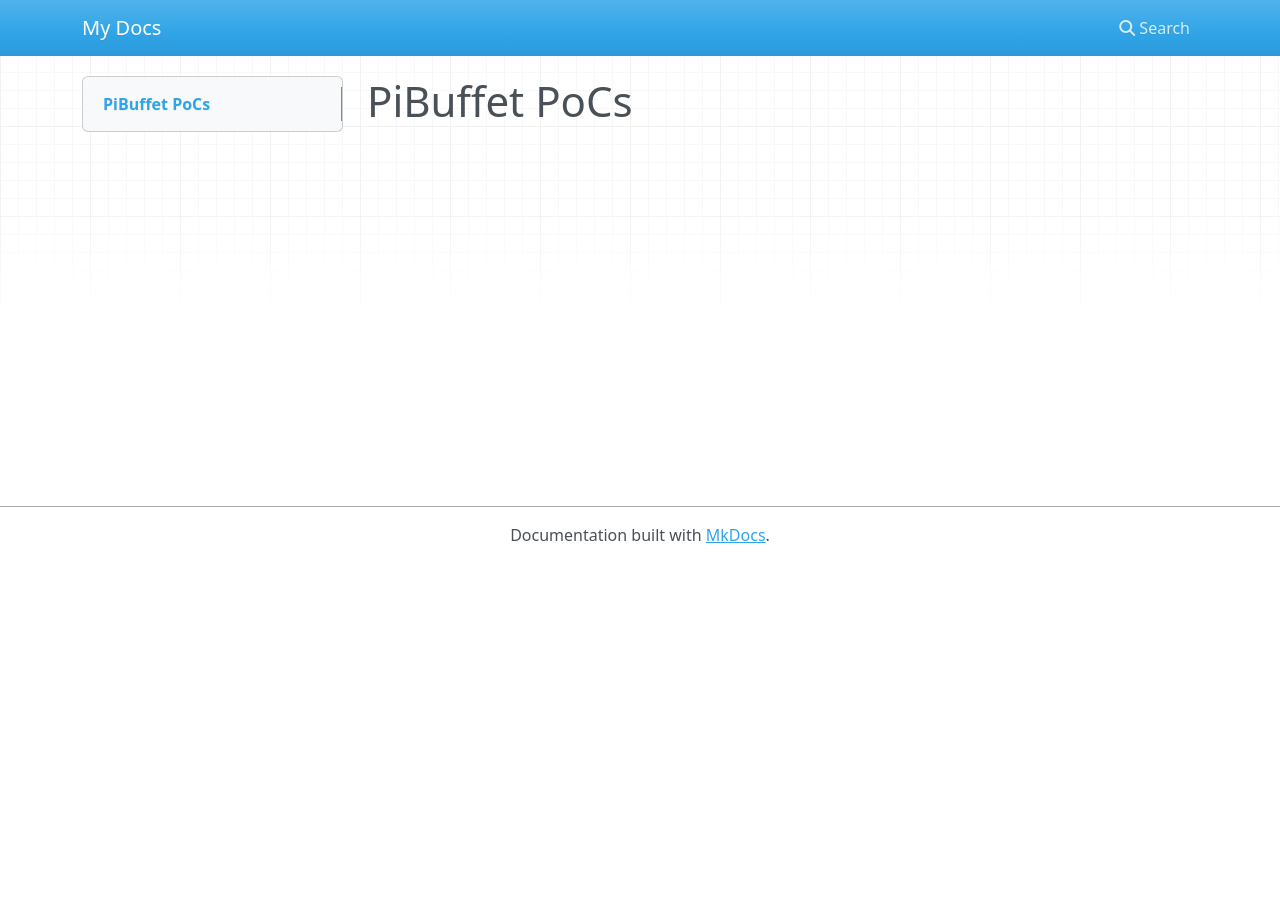
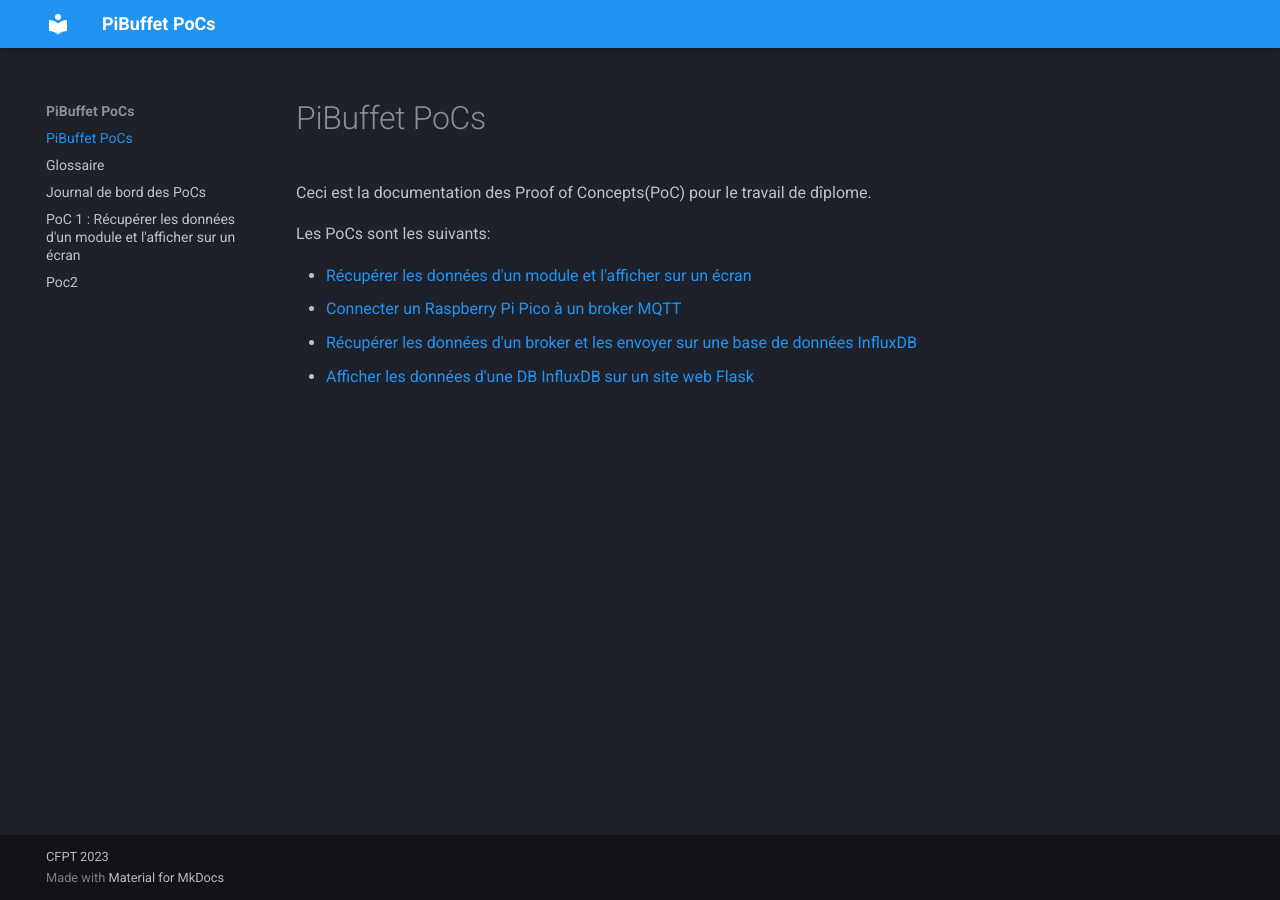
Before and after one commit to DMNGS/pocs, an MkDocs documentation site: the page built from documentation/docs/index.md, in a window 1280 px wide. Built offline with MkDocs 1.6.1 and Material for MkDocs 9.7.7, drawn with Linux system fonts in a browser that asks for light colours; nearby versions of some CDN libraries.

Commit message:
Updated documentation

```diff
--- /dev/null
+++ b/documentation/docs/glossaire.md
@@ -0,0 +1,17 @@
+# Glossaire
+
+## Rapsberry Pi Pico W
+Microcôntroleur crée par la fondation Raspberry Pi. Programmable en C et en MicroPython. La variente W possède une puce WiFi et Bluethooth.
+
+## Pico Explorer
+Le Pico Explorer par Pimoroni est une base pour le Raspberry Pi Pico (W) qui intègre une breadboard avec des connecteur vers les GPIO, deux breakout pour des cartes compatbles et un écran avec 4 boutons dur les côtés.
+
+## MQTT
+MQTT est un rotocol de communication qui repose sur un sytème d'aboonement/sousctiption. Un client envoie sur un topic un message au serveur, aussi appelé broker, qui se charge ensuite de l'envoyer aux client qui eux se sont abbonés au même topic.
+
+## InfluxDB
+
+## Telegraf
+Telegraf est un module pour InfluxDB qui permet de récupérer des données MQTT et les ajouter automatiquement dans une base de données.
+
+## Graphana
--- a/documentation/docs/index.md
+++ b/documentation/docs/index.md
@@ -1 +1,10 @@
 # PiBuffet PoCs
+
+Ceci est la documentation des Proof of Concepts(PoC) pour le travail de dîplome.
+
+Les PoCs sont les suivants:
+
+- [Récupérer les données d'un module et l'afficher sur un écran](./poc1.md)
+- [Connecter un Raspberry Pi Pico à un broker MQTT](./poc2.md)
+- [Récupérer les données d'un broker et les envoyer sur une base de données InfluxDB](./poc3.md)
+- [Afficher les données d'une DB InfluxDB sur un site web Flask](./poc4.md)
--- /dev/null
+++ b/documentation/docs/journal.md
@@ -0,0 +1,102 @@
+# Journal de bord des PoCs
+
+## 2022.12.22
+Je reçois le module sans les headers soudé, je le fait pendant la pause de midi
+
+## 2023.01.06
+Je comence le projet et je me rends compte que j'ai soudé la moitier des headers dans un sens différents, je tente de les désouder mais en vain.
+
+Je finis par souder les fils de la balance sur les headers.
+
+## 2023.01.07
+Je regarde plus profondément comment utiliser le module.
+
+Tous les tutoriels que je trouve disent d'installer une librairie, et je leurs donnent raison car il semble aoir beaucoup de code pour pouvoir l'utiliser.
+
+## 2023.01.08
+Je retente de désouder les headers mais je fini par les casser.
+
+Mon frère trouve dans ses affaires une barre de headers et je les soudes, du même côté que les autres.
+
+Une fois la librairie de la balance et de l'écrant ont été installées, le code tiens juste sur moins de 15 lignes.
+
+## 2023.01.12
+En montrant ce que j'ai fait, M.Bonvin me fait remarqué qu'il y a un mavais contact entre les fils de la balance et la breadboard, mais c'était juste le module que j'avais mis dnas le mauvais sens. En lui remontrant, il me demande de passer la valeur en non-signée car la balance retourne une force, et pas le sens de la balance.
+
+Je cherche les spécification du ADC et je vois qu'il revoie une valeur 24 bit
+
+M.Bonvin voit avec moi comment la librairie fonctionne, comment les différentes méthodes appelée fonctionnent. Quand on a essayer de faires queles modification au script, ça bloquait.
+
+Après avoir enlevé le ficheir boot.py, le script fonctionne et changer le channer pour CHANNEL_A_64 et demander la valeur brute à la fonnction read() semble enlever les nombres négatifs.
+
+## 2023.01.18
+J'ai ajouter la définition de la tare au lancement et la conversion en grames dans l'affichage.
+
+## 2023.01.19
+J'ai corrigé le code pour calculer la valeur pour que l'arrondi se faire au bon endroit et ajouter un boutton pour rafaire la tare.
+
+Je crée un petit site pour pouvoir tester l'envoie d'information avec des requêtes HTML.
+
+## 2023.01.26
+J'essaie de me transmettre des informations entre le pico est une page php en local, mais les deux ne sont pas sur le même réseau, et les clés WiFi dans la salle ne sont pas reconnues par Ubuntu (merci les drivers propriétaires)
+
+J'ai suivi des instructions sur comment installer des drivers pour la clé, et je peux enfi l'utiliser.
+
+J'ai demander de l'aide à M. Bonvin sur comment envoyer les données du pico au serveur, et il m'a remis sur la bonne piste et au lieu d'utiliser une page PHP, je fait directent du MQTT. Il m'a guidé sur l'installation de Mosquitto et m'a donné un lien vers [un tutoriel sur la configuration et comment comminquer avec un Pico.](https://peppe8o.com/mqtt-and-raspberry-pi-pico-w-start-with-mosquitto-micropython/)
+
+Je regarde les script qui y sont fournis pour les comprendre.
+
+## 2023.02.01
+J'installe Mosquitto MQTT sur un Raspberry Pi mais qunad il s'agit de connect le Pico à celui-ci, je ne sait pas pourquoi, ça bloque. J'ai essaayer l'IP de l?Ethernet, du WiFi et son nom de domaine local mais ça bloque à l'étape de connexion au broker.
+
+J'ai débranché rebranché le Pico est tout est réglé.
+
+J'ai ajouté un module pour gérer les intérations avec le broker. Le problème est que le code est syncrone, ce qui fait que l'écran se recharge en même temps que l'envoi. Il faut que je rende le code asyncrone.
+Je crée un petit site connécté à une basse do données pour pouvoir tester l'envoie d'information avec des requêtes HTML.
+
+## 2023.02.02
+Hier, quand je rangeais le matériel, le fil du A+ s'est détaché du header, et le connecter directement à une breadboard ne marche pas. Et le fil rouge aussi ce matin...
+
+J'ai dit à M. Bonvin que je dois resouder les fils, et il m'a guidé sur comment bien souder, utiliser des gaines, étaner les fils en chauffant le fils puis en le passant dans l'étain, etc... Il m'as aussi dit de soit trouver des câbles de bonnes couleurs, soit de faire une commande au près de M. Garcia.
+
+Après avoir cherché la classe, je doit passer une commande.
+
+J'ai passé commande auprès de M. Garcia et je regarde comme fonctionne `asyncio`
+
+## 2023.02.08
+Je tente d'installer InfluxDB sur un Raspberry Pi mais je n'ai pas `influx` pour pouvoir intéragir avec.
+
+J'ai du réinstaller le serveur pour pouvoir correctement installer InfluxDB.
+
+J'ai réinstallé InfluxDB avec un [tutoriel plus récent](https://docs.influxdata.com/influxdb/v2.6/install/?t=Linux) mais ça me dit que les ports sont déjà utilisés.
+
+
+## 2023.02.09
+Je suis [un autre tuto](https://randomnerdtutorials.com/install-influxdb-2-raspberry-pi/).
+
+J'ai resussi à créer un utilisateur et un bucket, l'équivalent d'une table.
+
+Je regarde dans la doc comment l'[utiliser avec Python](https://docs.influxdata.com/influxdb/v2.6/api-guide/client-libraries/python/#) mais le nom du module est incorrect.
+
+La doc était incorreecte, j'ai trouvé une [documentation correct](https://www.influxdata.com/blog/getting-started-python-influxdb/), j'arrive à me connecter, mais pas à aller répupérer la liste des bases de données.
+
+M.Bonvin m'a ramené le livre MQTT et j'y vois que la version du livre n'est pas la plus récente (1.8 contre 2.6).
+
+Il me donne aussi deux Pico, un avec un capteur de température & d'humidité, et l'autre avec un capteur de mouvement, avec le programme connecté à un broker.
+
+# 2023.02.14
+J'ai suivi [la documentation de la version du livre](https://docs.influxdata.com/influxdb/v1.8/introduction/install/).
+
+# 2023.02.15
+Je peux pas me connecter au broker, que se soit mon code ou celuis des Picos que M.Bonvin m'a donné. Le broker est installé, le nom du serveur et les identifiants sont corrects, et ça ne se connecte pas.
+
+Le syntaxe d'insertion du livre semble fausse, quand je recopie les lignes d'exemple, on me donne une erreur 'missing fields'.
+
+Problème de lecture, à la plce de l'espace qui sépare la table et les tags des champs, il y a un retour à la ligne...
+
+Un fait intéréssant avec les tables est qu'elles sont crées à la volée.
+
+## 2023.02.16
+Dans mon script de configuration de serveur, j'ai oublié d'ajouter `listener 1883` au fichier de configuration.
+
+Je dois réinstaller InfluxDb, et cette fois-ci, la version la plus récente car je ne paux pas installer le version de Telegraf que je veux.
--- /dev/null
+++ b/documentation/docs/poc1.md
@@ -0,0 +1,6 @@
+# PoC 1 : Récupérer les données d'un module et l'afficher sur un écran
+
+L'objectif est de connecter une balance à un [Raspberry Pi Pico](./glossaire.md#rapsberry-pi-pico) connectée sur un [Pico Explorer](./glossaire.md#pico-explorer) et d'en afficher la valeur convertie en grammes sur l'écran de l'Eplorer.
+
+## Installer MicroPython sur le RPi Pico
+Avant de pouvouir coder sur la carte, il faut installer le firmware.
--- a/documentation/mkdocs.yml
+++ b/documentation/mkdocs.yml
@@ -1 +1,23 @@
-site_name: My Docs
+site_name: PiBuffet PoCs
+site_author: DOMINGUES PEDROSA Samuel
+copyright: CFPT 2023
+
+theme:
+    name: material
+    palette:
+        primary: blue
+        scheme: slate
+
+markdown_extensions:
+    - pymdownx.highlight:
+        anchor_linenums: true
+    - pymdownx.inlinehilite
+    - pymdownx.snippets
+    - pymdownx.superfences
+
+plugins:
+    - with-pdf:
+        cover_subtitle: Proof of Concepts pour le projet PiBuffet
+        toc_level: 2
+        two_columns_level: 3
+        output_path: ../documentation.pdf
```
Also changed, not shown: documentation/docs/poc2.md (added).
